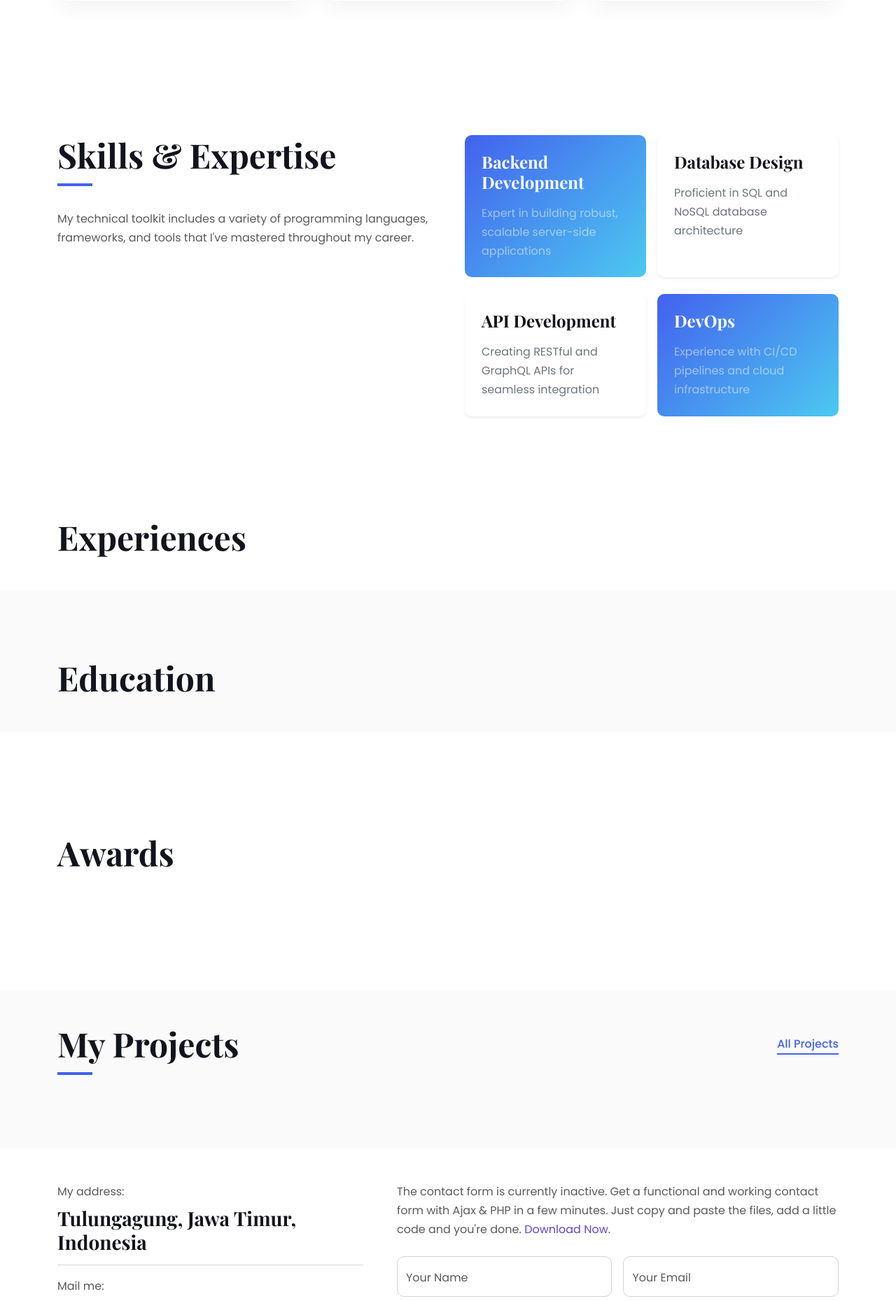
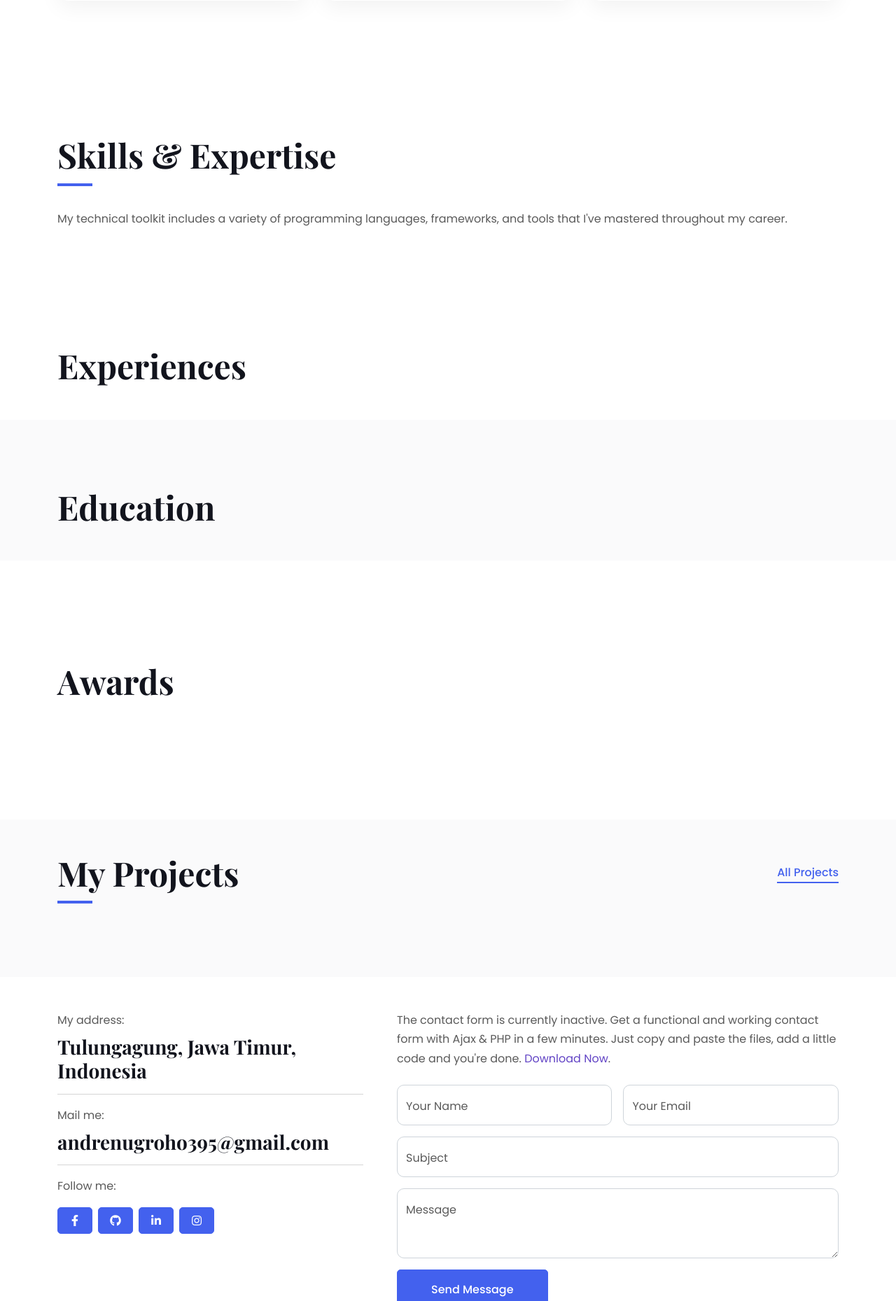
Before and after one commit to andre-fajar-n/Profile-Page, a Django app: page / in a window 1280 px wide. Shown: the part 1194-3053 px from the top of the page at 70% size. Run offline with Django 4.2, Linux system fonts and the light colour scheme; some libraries are stand-ins or nearby versions.

Commit message:
feat: remove some style from skills section

```diff
--- a/profile_page/templates/component/skill.html
+++ b/profile_page/templates/component/skill.html
@@ -2,13 +2,13 @@
 <div class="container-xxl py-6 pb-5" id="skill">
     <div class="container">
         <div class="row g-5">
-            <div class="col-lg-6 wow fadeInUp" data-wow-delay="0.1s">
+            <div class="col-lg-12 wow fadeInUp" data-wow-delay="0.1s">
                 <h1 class="display-5 mb-5 section-title">Skills & Expertise</h1>
                 <p class="mb-4">My technical toolkit includes a variety of programming languages, frameworks, and tools that I've mastered throughout my career.</p>
 
                 <div class="row">
                     {% for skill in skills %}
-                    <div class="col-sm-6 mb-4">
+                    <div class="col-sm-3 mb-4">
                         <div class="skill-item p-4 rounded bg-white shadow-sm">
                             <div class="d-flex align-items-center mb-3">
                                 <div class="skill-icon me-3 bg-light rounded-circle p-3">
@@ -16,42 +16,9 @@
                                 </div>
                                 <h5 class="mb-0">{{skill.name|capfirst}}</h5>
                             </div>
-                            <div class="progress" style="height: 5px;">
-                                <div class="progress-bar bg-primary" role="progressbar" style="width: {{skill.proficiency|default:85}}%" aria-valuenow="{{skill.proficiency|default:85}}" aria-valuemin="0" aria-valuemax="100"></div>
-                            </div>
                         </div>
                     </div>
                     {% endfor %}
-                </div>
-            </div>
-            <div class="col-lg-6 wow fadeInUp" data-wow-delay="0.5s">
-                <div class="row g-3 mb-4">
-                    <div class="col-md-6">
-                        <div class="skill-category p-4 rounded bg-gradient-primary h-100">
-                            <h4 class="text-white mb-3">Backend Development</h4>
-                            <p class="text-white-50 mb-0">Expert in building robust, scalable server-side applications</p>
-                        </div>
-                    </div>
-                    <div class="col-md-6">
-                        <div class="skill-category p-4 rounded bg-white shadow-sm h-100">
-                            <h4 class="mb-3">Database Design</h4>
-                            <p class="text-muted mb-0">Proficient in SQL and NoSQL database architecture</p>
-                        </div>
-                    </div>
-                </div>
-                <div class="row g-3">
-                    <div class="col-md-6">
-                        <div class="skill-category p-4 rounded bg-white shadow-sm h-100">
-                            <h4 class="mb-3">API Development</h4>
-                            <p class="text-muted mb-0">Creating RESTful and GraphQL APIs for seamless integration</p>
-                        </div>
-                    </div>
-                    <div class="col-md-6">
-                        <div class="skill-category p-4 rounded bg-gradient-primary h-100">
-                            <h4 class="text-white mb-3">DevOps</h4>
-                            <p class="text-white-50 mb-0">Experience with CI/CD pipelines and cloud infrastructure</p>
-                        </div>
-                    </div>
                 </div>
             </div>
         </div>
```
